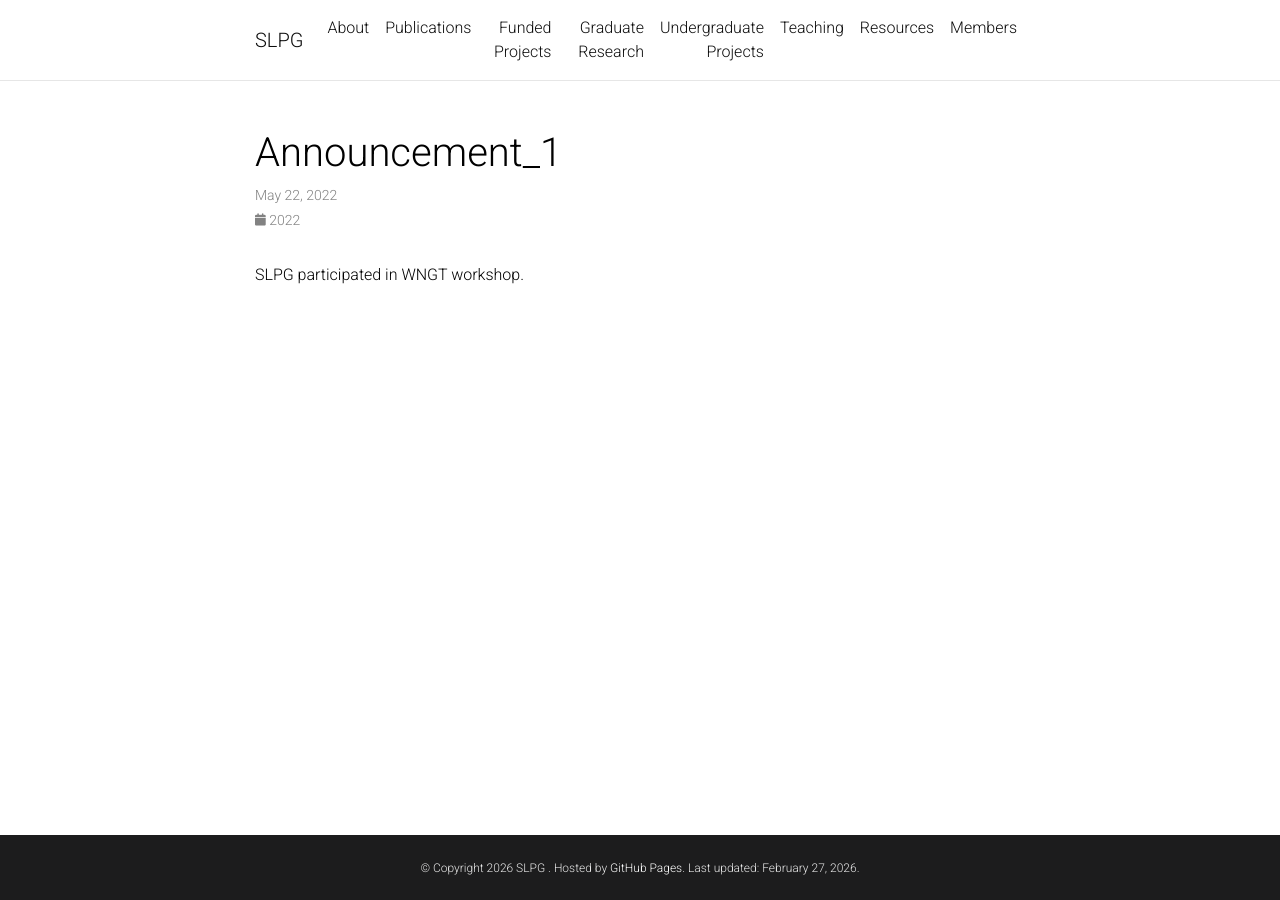
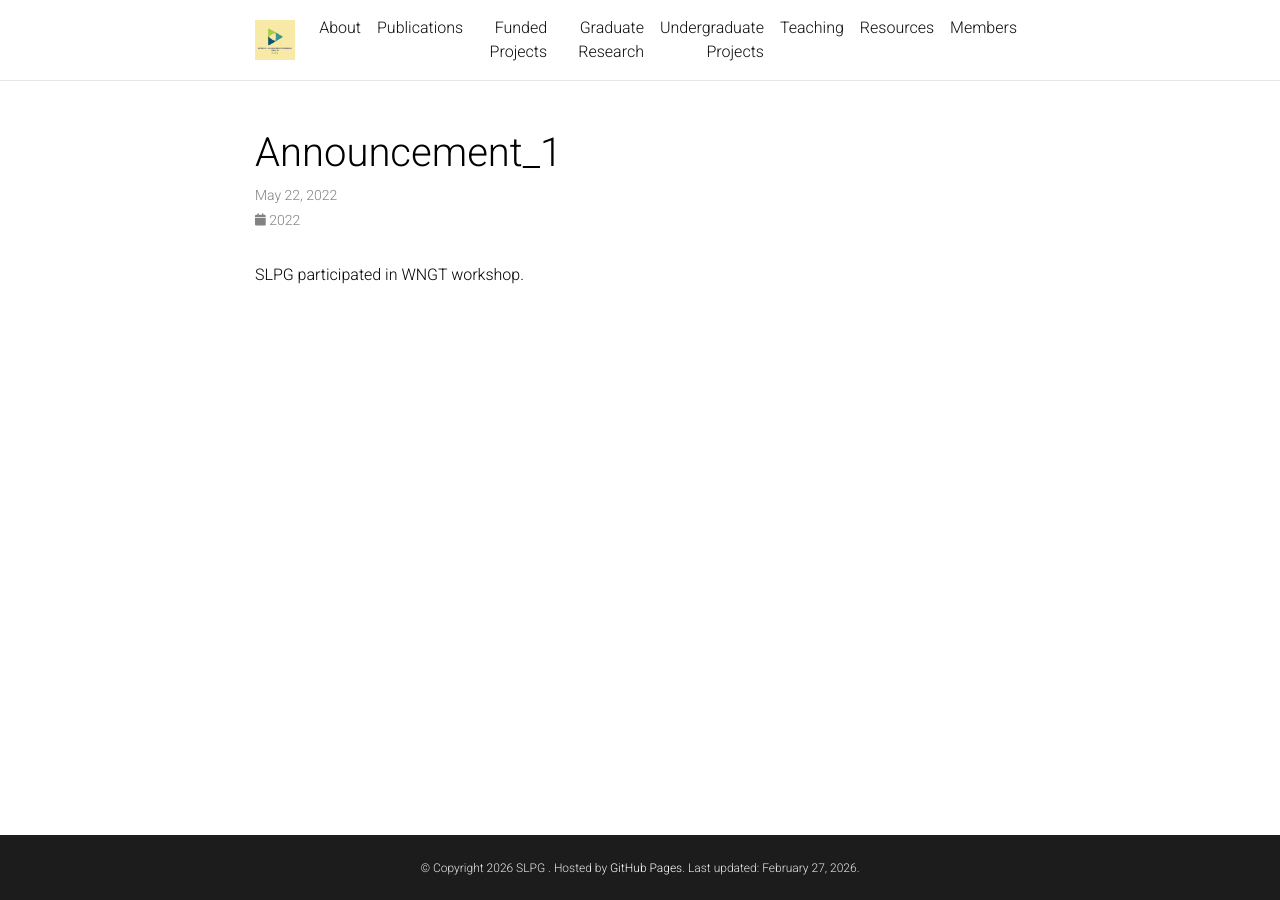
Before and after one commit to slpg-fjwu/slpg-fjwu.github.io, a Jekyll site: the page built from _news/announcement_1.md, in a window 1280 px wide. Built offline with Jekyll 4.4.1, drawn with Linux system fonts in a browser that asks for light colours; comment, search, counter and statistics services are not loaded; a style sheet for code colours, icons or effects is not loaded.

Commit message:
header.html

```diff
--- a/_includes/header.html
+++ b/_includes/header.html
@@ -16,7 +16,7 @@
             {{- site.last_name -}}
           {%- endif -%}
         {%- else -%}
-          {{- site.title -}}
+          <img src="{{ site.baseurl }}/assets/img/slpg-fjwu.JPG" alt="SLPG" style="height:40px; width:auto;">
         {%- endif -%}
       </a>
       {%- elsif site.enable_navbar_social -%}
```
